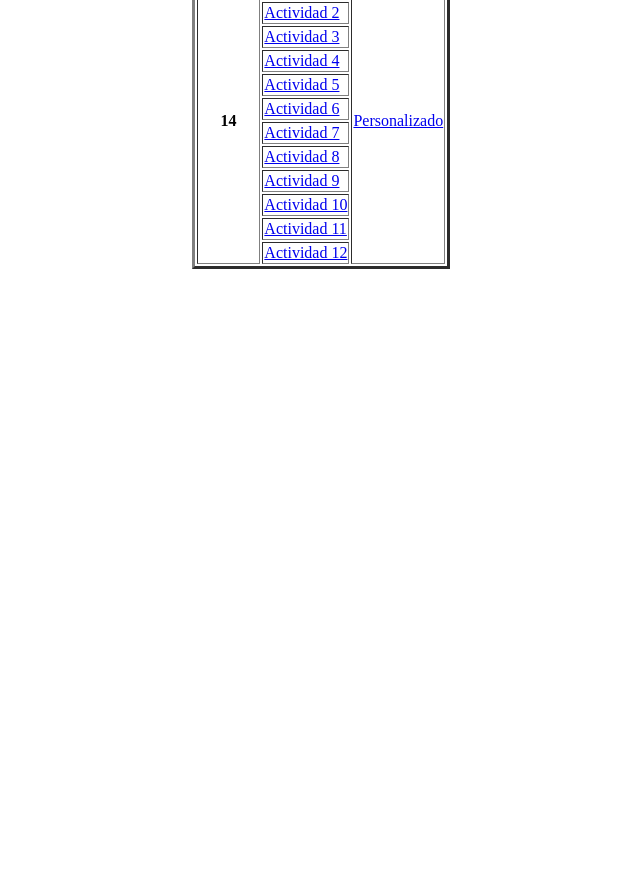
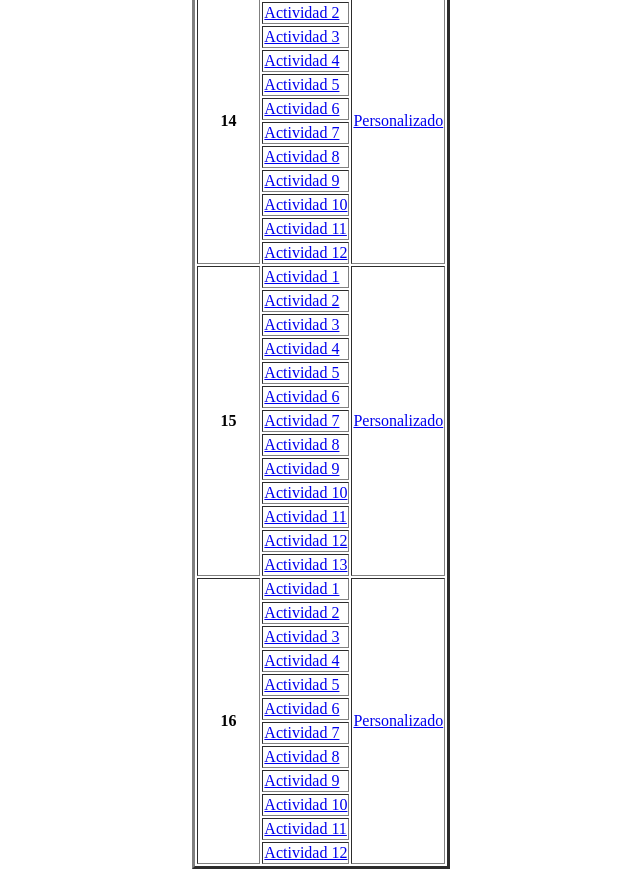
Before and after one commit to JonhDogg16/misitio.github.io, a plain HTML site: page index.html in a window 1280 px wide. Shown: the part 1955-2832 px from the top of the page, without its empty margins (319-959 px from the left). Before the commit the page ends 2232 px from the top, so only its background shows below. Drawn offline with Linux system fonts and the light colour scheme.

Commit message:
Actualizacion de contenido

```diff
--- a/index.html
+++ b/index.html
@@ -390,6 +390,86 @@
         <tr>
             <td><a href="./actividad_06/Ejercicio14-12.html">Actividad 12</a></td>
         </tr>
+        <tr>
+            <th rowspan="13">15</th>
+            <td><a href="./actividad_06/Ejercicio15-1.html">Actividad 1</a></td>
+            <td rowspan="13"><a href="./actividad_06/Personalizado5.html">Personalizado</a></td>
+        </tr>
+        <tr>
+            <td><a href="./actividad_06/Ejercicio15-2.html">Actividad 2</a></td>
+        </tr>
+        <tr>
+            <td><a href="./actividad_06/Ejercicio15-3.html">Actividad 3</a></td>
+        </tr>
+        <tr>
+            <td><a href="./actividad_06/Ejercicio15-4.html">Actividad 4</a></td>
+        </tr>
+        <tr>
+            <td><a href="./actividad_06/Ejercicio15-5.html">Actividad 5</a></td>
+        </tr>
+        <tr>
+            <td><a href="./actividad_06/Ejercicio15-6.html">Actividad 6</a></td>
+        </tr>
+        <tr>
+            <td><a href="./actividad_06/Ejercicio15-7.html">Actividad 7</a></td>
+        </tr>
+        <tr>
+            <td><a href="./actividad_06/Ejercicio15-8.html">Actividad 8</a></td>
+        </tr>
+        <tr>
+            <td><a href="./actividad_06/Ejercicio15-9.html">Actividad 9</a></td>
+        </tr>
+        <tr>
+            <td><a href="./actividad_06/Ejercicio15-10.html">Actividad 10</a></td>
+        </tr>
+        <tr>
+            <td><a href="./actividad_06/Ejercicio15-11.html">Actividad 11</a></td>
+        </tr>
+        <tr>
+            <td><a href="./actividad_06/Ejercicio15-12.html">Actividad 12</a></td>
+        </tr>
+        <tr>
+            <td><a href="./actividad_06/Ejercicio15-13.html">Actividad 13</a></td>
+        </tr>
+        <tr>
+            <th rowspan="12">16</th>
+            <td><a href="./actividad_06/Ejercicio16-1.html">Actividad 1</a></td>
+            <td rowspan="12"><a href="./actividad_06/Personalizado5.html">Personalizado</a></td>
+        </tr>
+        <tr>
+            <td><a href="./actividad_06/Ejercicio16-2.html">Actividad 2</a></td>
+        </tr>
+        <tr>
+            <td><a href="./actividad_06/Ejercicio16-3.html">Actividad 3</a></td>
+        </tr>
+        <tr>
+            <td><a href="./actividad_06/Ejercicio16-4.html">Actividad 4</a></td>
+        </tr>
+        <tr>
+            <td><a href="./actividad_06/Ejercicio16-5.html">Actividad 5</a></td>
+        </tr>
+        <tr>
+            <td><a href="./actividad_06/Ejercicio16-6.html">Actividad 6</a></td>
+        </tr>
+        <tr>
+            <td><a href="./actividad_06/Ejercicio16-7.html">Actividad 7</a></td>
+        </tr>
+        <tr>
+            <td><a href="./actividad_06/Ejercicio16-8.html">Actividad 8</a></td>
+        </tr>
+        <tr>
+            <td><a href="./actividad_06/Ejercicio16-9.html">Actividad 9</a></td>
+        </tr>
+        <tr>
+            <td><a href="./actividad_06/Ejercicio16-10.html">Actividad 10</a></td>
+        </tr>
+        <tr>
+            <td><a href="./actividad_06/Ejercicio16-11.html">Actividad 11</a></td>
+        </tr>
+        <tr>
+            <td><a href="./actividad_06/Ejercicio16-12.html">Actividad 12</a></td>
+        </tr>
+
     </tr>
 
 
```
